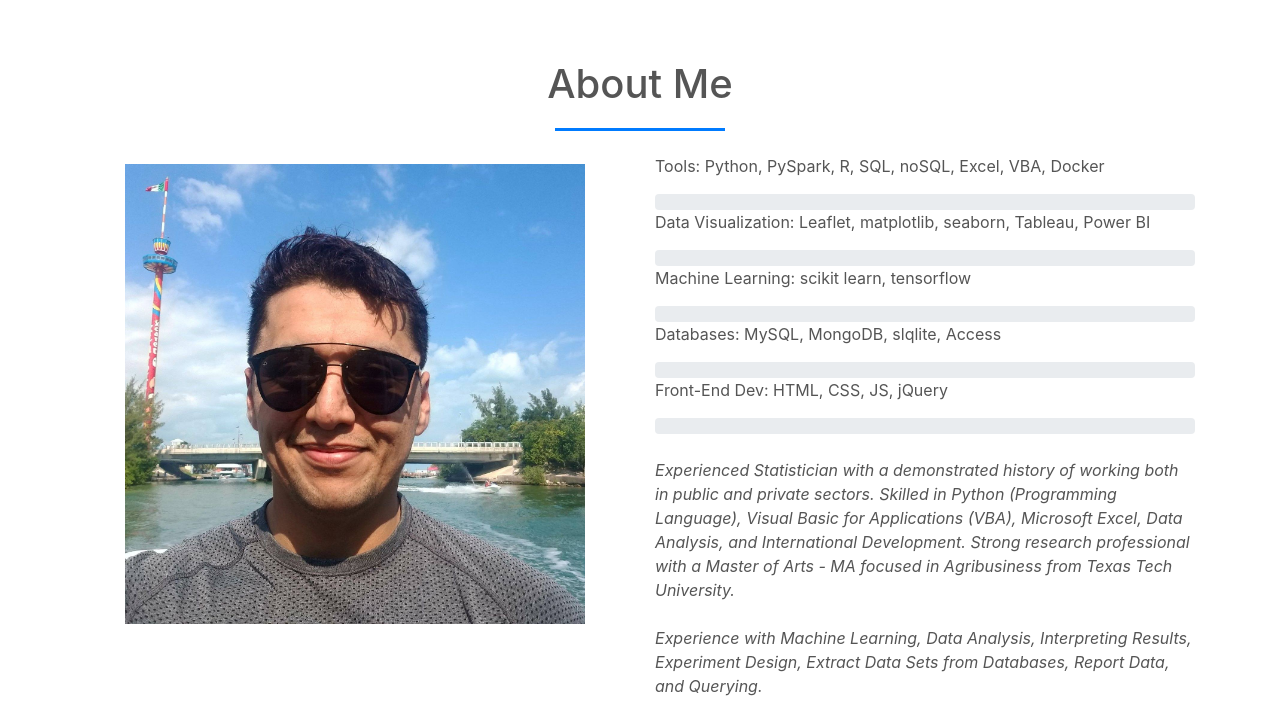
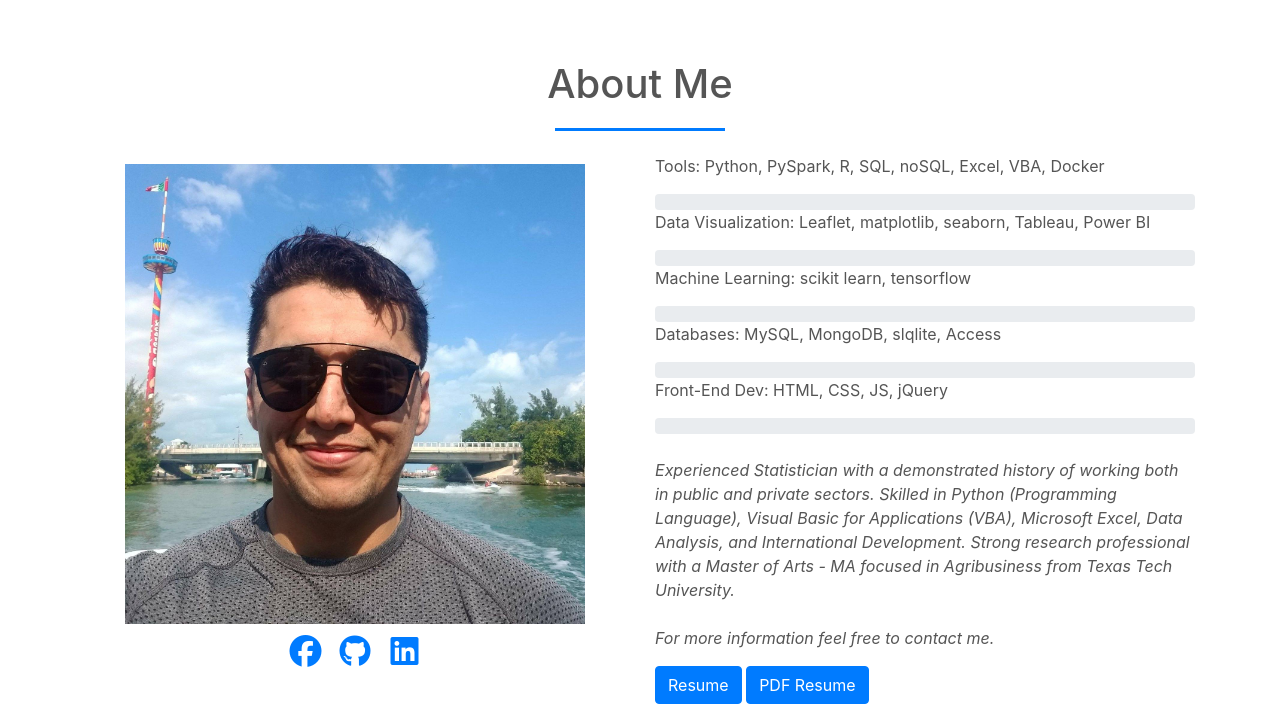
Before and after one commit to nomadtomas/tomas_resendiz, a Flask app: page / in a window 1280 px wide. Shown: the part 786-1506 px from the top of the page. Run offline with Flask 2, Linux system fonts and the light colour scheme; some libraries are stand-ins or nearby versions; grey boxes are pictures that could not be loaded.

Commit message:
updated css and index

```diff
--- a/tomas_resendiz_app/templates/index.html
+++ b/tomas_resendiz_app/templates/index.html
@@ -125,7 +125,6 @@
             Experienced Statistician with a demonstrated history of working both in public and private sectors.
             Skilled in Python (Programming Language), Visual Basic for Applications (VBA), Microsoft Excel, Data Analysis, and International Development.
             Strong research professional with a Master of Arts - MA focused in Agribusiness from Texas Tech University.<br><br>
-            Experience with Machine Learning, Data Analysis, Interpreting Results, Experiment Design, Extract Data Sets from Databases, Report Data, and Querying.<br><br>
             For more information feel free to contact me.
             </p>
             <a href="resume"><button type="button" class="btn btn-primary">Resume</button></a>
```
